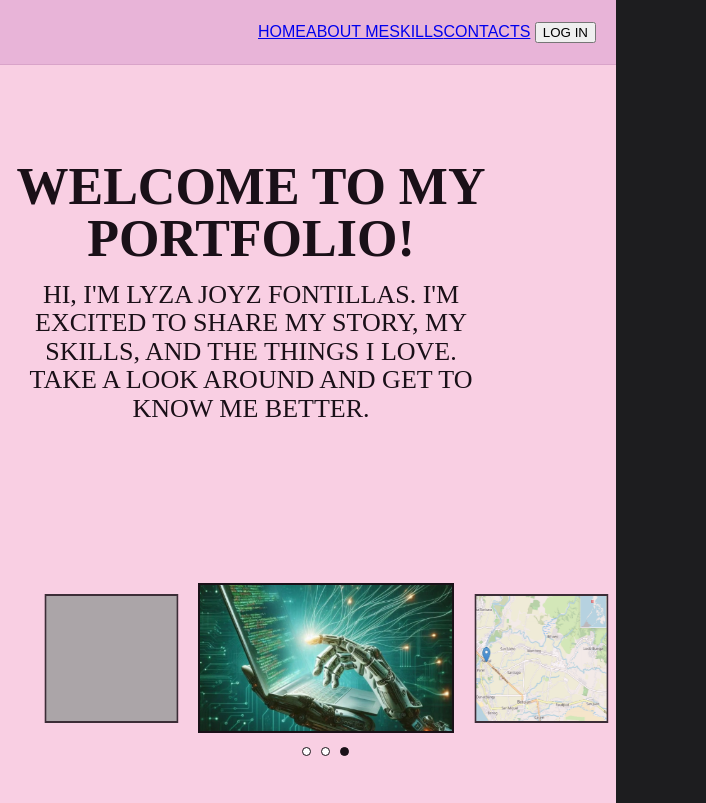
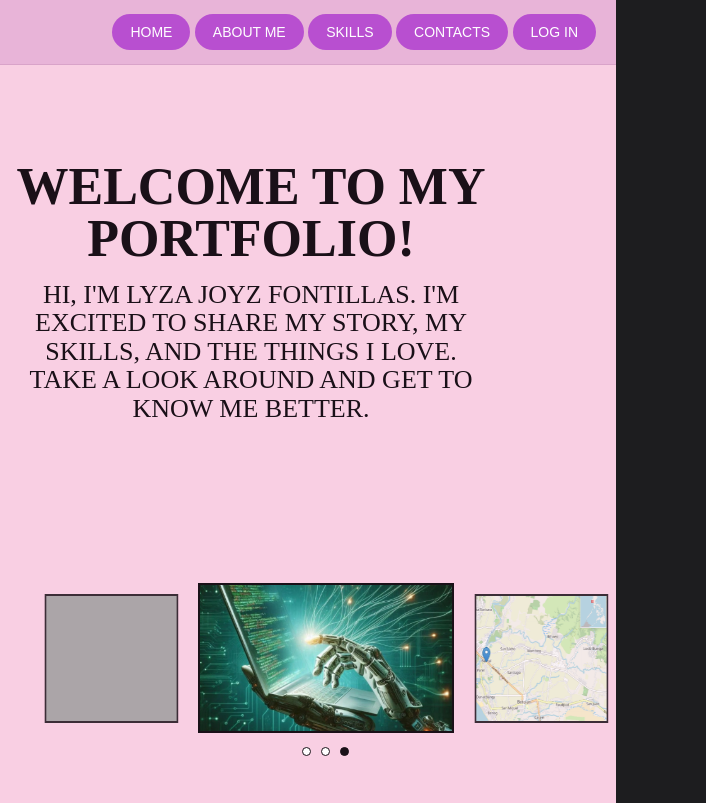
Before and after one commit to lyzajoyzfontillas-max/FontillasLyzaJoyz_FinalsProject, a plain HTML site: page index.html in a window 1280 px wide. Shown: the top 803 px of the page, 574-1280 px from the left. Drawn offline with nearby package versions, Linux system fonts and the light colour scheme; grey boxes are pictures that could not be loaded; a web font is replaced by a local one.

Commit message:
Refactor navigation and login button in index.html

```diff
--- a/index.html
+++ b/index.html
@@ -6,9 +6,12 @@
 <div class="wrap">
 <header>
 <button aria-label="Back to top" class="logo" onclick="scrollTo({top:0})"><img src="assets/logo.png" alt="Lyza portfolio logo"/></button>
-<nav>
-<a class="" href="https://99fdb326-b051-4f2f-8e8b-bfdefebdd333.frame.claudeusercontent.com/_f/1795342360-e1d8/#home">HOME</a><a class="" href="https://99fdb326-b051-4f2f-8e8b-bfdefebdd333.frame.claudeusercontent.com/_f/1795342360-e1d8/#about">ABOUT ME</a><a class="" href="https://99fdb326-b051-4f2f-8e8b-bfdefebdd333.frame.claudeusercontent.com/_f/1795342360-e1d8/#skills">SKILLS</a><a class="on" href="https://99fdb326-b051-4f2f-8e8b-bfdefebdd333.frame.claudeusercontent.com/_f/1795342360-e1d8/#contacts">CONTACTS</a>
-<button class="login" id="openLogin">LOG IN</button>
+<nav class="navbar">
+  <a href="#home">HOME</a>
+  <a href="#about">ABOUT ME</a>
+  <a href="#skills">SKILLS</a>
+  <a href="#contacts">CONTACTS</a>
+  <button id="loginBtn" type="button">LOG IN</button>
 </nav>
 </header>
 <section id="home">
```
